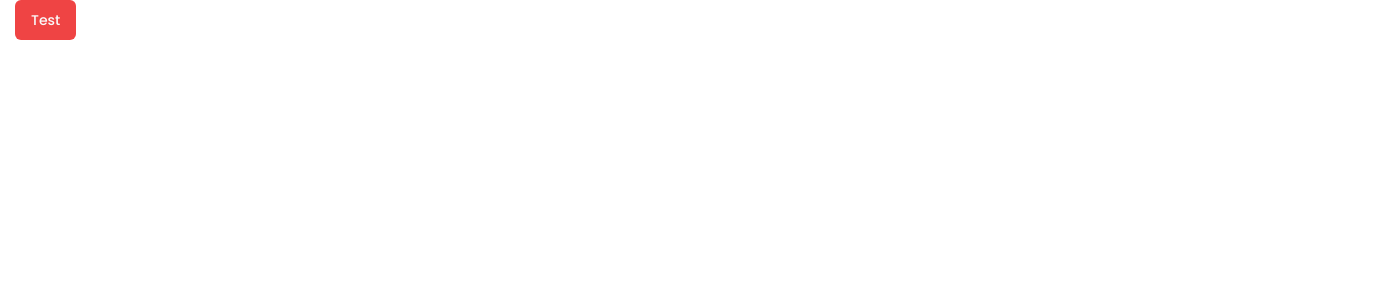
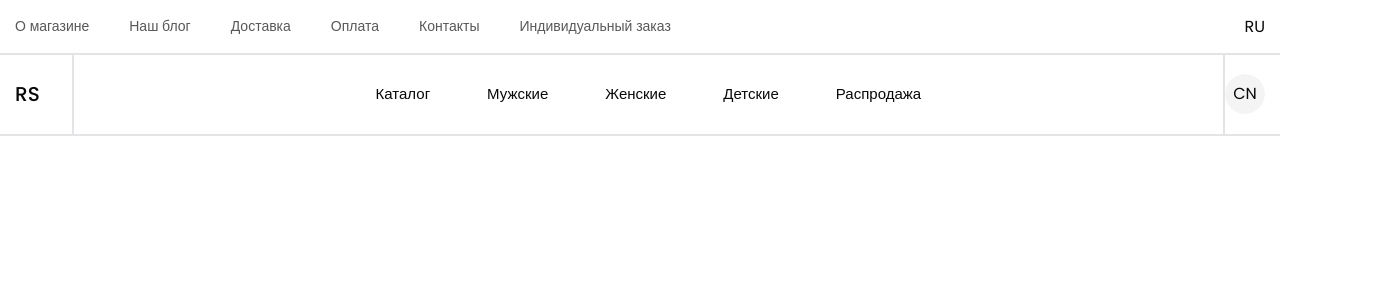
Before and after one commit to MagaFreelancer/rent-car, a React (Vite) app: page / in a window 1280 px wide. Shown: the top 300 px of the page, 1390 px wide, since content can reach past the window. Built offline with nearby package versions, Linux system fonts and the light colour scheme; the HTML template or start-up script is replaced by a standard one.

Commit message:
add: header

```diff
--- a/package.json
+++ b/package.json
@@ -13,6 +13,7 @@
         "prepare": "husky"
     },
     "dependencies": {
+        "@radix-ui/react-avatar": "^1.1.1",
         "@radix-ui/react-slot": "^1.1.0",
         "axios": "^1.7.7",
         "class-variance-authority": "^0.7.0",
@@ -22,6 +23,7 @@
         "react": "^18.2.0",
         "react-dom": "^18.2.0",
         "react-redux": "^9.1.2",
+        "react-router-dom": "^6.26.2",
         "tailwind-merge": "^2.5.3",
         "tailwindcss-animate": "^1.0.7"
     },
--- a/src/App.tsx
+++ b/src/App.tsx
@@ -1,11 +1,15 @@
-import Container from '@/shared/Container.tsx';
-import { Button } from '@/shared/button.tsx';
+import Header from '@/widgets/header/header.tsx';
+import { BrowserRouter, /*Route,*/ Routes } from 'react-router-dom';
+import TopNav from '@/widgets/topNav/top-nav.tsx';
 
 function App() {
     return (
-        <Container>
-            <Button variant="destructive">Test</Button>
-        </Container>
+        <BrowserRouter>
+            <TopNav />
+            <Header />
+
+            <Routes>{/*<Route path="/" component={App} />*/}</Routes>
+        </BrowserRouter>
     );
 }
 
--- a/src/shared/Container.tsx
+++ b/src/shared/Container.tsx
@@ -7,7 +7,7 @@ interface IContainerProps {
 }
 
 const Container = ({ children, className }: IContainerProps) => {
-    return <div className={cn('w-[1390px] px-[15px] mx-auto', className)}>{children}</div>;
+    return <div className={cn('max-w-[1390px] px-[15px] mx-auto', className)}>{children}</div>;
 };
 
 export default Container;
--- /dev/null
+++ b/src/shared/avatar.tsx
@@ -0,0 +1,45 @@
+import * as React from 'react';
+import * as AvatarPrimitive from '@radix-ui/react-avatar';
+
+import { cn } from '@/lib/utils';
+
+const Avatar = React.forwardRef<
+    React.ElementRef<typeof AvatarPrimitive.Root>,
+    React.ComponentPropsWithoutRef<typeof AvatarPrimitive.Root>
+>(({ className, ...props }, ref) => (
+    <AvatarPrimitive.Root
+        ref={ref}
+        className={cn('relative flex h-10 w-10 shrink-0 overflow-hidden rounded-full', className)}
+        {...props}
+    />
+));
+Avatar.displayName = AvatarPrimitive.Root.displayName;
+
+const AvatarImage = React.forwardRef<
+    React.ElementRef<typeof AvatarPrimitive.Image>,
+    React.ComponentPropsWithoutRef<typeof AvatarPrimitive.Image>
+>(({ className, ...props }, ref) => (
+    <AvatarPrimitive.Image
+        ref={ref}
+        className={cn('aspect-square h-full w-full', className)}
+        {...props}
+    />
+));
+AvatarImage.displayName = AvatarPrimitive.Image.displayName;
+
+const AvatarFallback = React.forwardRef<
+    React.ElementRef<typeof AvatarPrimitive.Fallback>,
+    React.ComponentPropsWithoutRef<typeof AvatarPrimitive.Fallback>
+>(({ className, ...props }, ref) => (
+    <AvatarPrimitive.Fallback
+        ref={ref}
+        className={cn(
+            'flex h-full w-full items-center justify-center rounded-full bg-muted',
+            className
+        )}
+        {...props}
+    />
+));
+AvatarFallback.displayName = AvatarPrimitive.Fallback.displayName;
+
+export { Avatar, AvatarImage, AvatarFallback };
--- a/src/widgets/header/header.tsx
+++ b/src/widgets/header/header.tsx
@@ -1,5 +1,41 @@
+import Container from '@/shared/Container.tsx';
+import { NavLink } from 'react-router-dom';
+import { Avatar, AvatarFallback } from '@/shared/avatar.tsx';
+
 const Header = () => {
-    return <header>fg</header>;
+    return (
+        <header className="border-y-2">
+            <Container>
+                <div className="flex items-center justify-between">
+                    <p className="mr-8 text-[20px] font-medium">RS</p>
+
+                    <nav className="p-7 w-full border-x-2">
+                        <ul className="flex text-[15px] justify-center font-medium gap-[57px]">
+                            <li>
+                                <NavLink to="/">Каталог</NavLink>
+                            </li>
+                            <li>
+                                <NavLink to="/">Мужские</NavLink>
+                            </li>
+                            <li>
+                                <NavLink to="/">Женские</NavLink>
+                            </li>
+                            <li>
+                                <NavLink to="/">Детские</NavLink>
+                            </li>
+                            <li>
+                                <NavLink to="/">Распродажа</NavLink>
+                            </li>
+                        </ul>
+                    </nav>
+
+                    <Avatar>
+                        <AvatarFallback>CN</AvatarFallback>
+                    </Avatar>
+                </div>
+            </Container>
+        </header>
+    );
 };
 
 export default Header;
--- /dev/null
+++ b/src/widgets/topNav/top-nav.tsx
@@ -0,0 +1,35 @@
+import { NavLink } from 'react-router-dom';
+import Container from '@/shared/Container.tsx';
+
+const TopNav = () => {
+    return (
+        <nav>
+            <Container className="flex justify-between items-center">
+                <ul className="flex text-[14px] text-[#585858] gap-10 py-4">
+                    <li>
+                        <NavLink to="/">О магазине</NavLink>
+                    </li>
+                    <li>
+                        <NavLink to="/">Наш блог</NavLink>
+                    </li>
+                    <li>
+                        <NavLink to="/">Доставка</NavLink>
+                    </li>
+                    <li>
+                        <NavLink to="/">Оплата</NavLink>
+                    </li>
+                    <li>
+                        <NavLink to="/">Контакты</NavLink>
+                    </li>
+                    <li>
+                        <NavLink to="/">Индивидуальный заказ</NavLink>
+                    </li>
+                </ul>
+
+                <p>RU</p>
+            </Container>
+        </nav>
+    );
+};
+
+export default TopNav;
```
Also changed, not shown: 1 other file (tests, documents, lock files or other folders).
